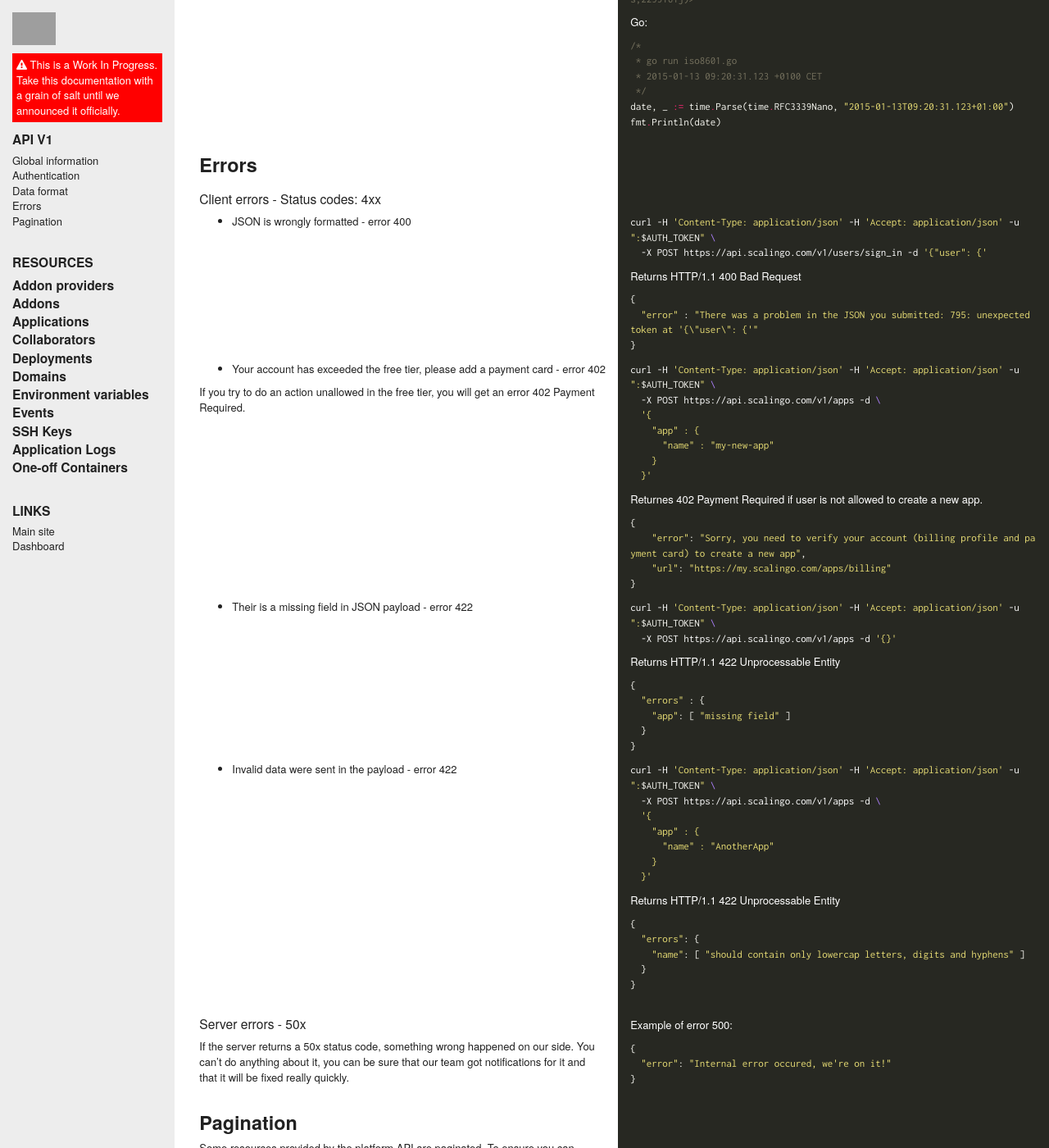
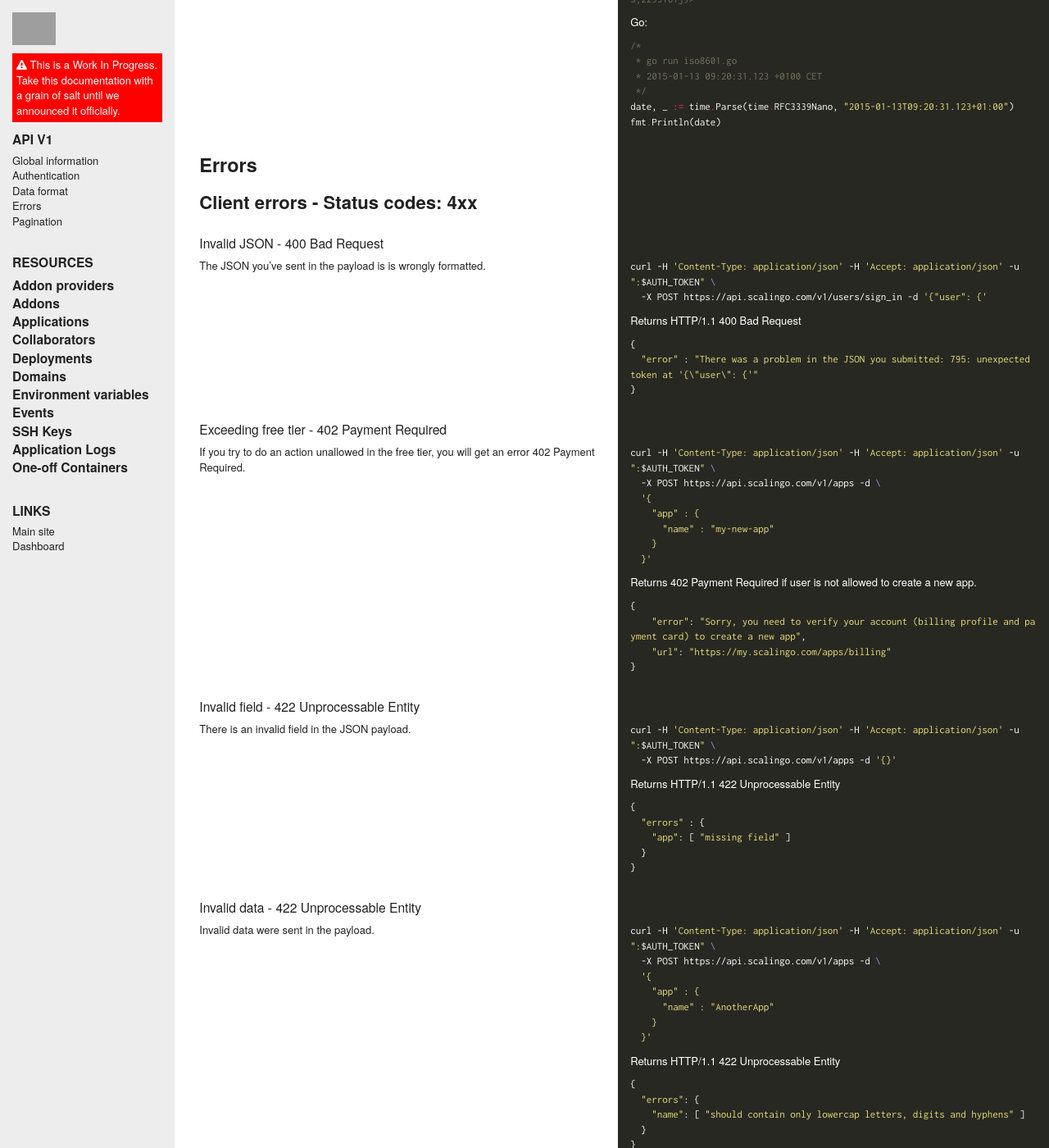
Before and after one commit to xcarpentier/developers.scalingo.com, a Jekyll site: the page built from index.html, in a window 1280 px wide and 1400 px high, scrolled down 2194 px. Shown: the whole window at 82% size. Built offline with Jekyll 4.4.1, drawn with Linux system fonts in a browser that asks for light colours; nearby versions of some CDN libraries; some of the changed text lies outside the part shown; grey boxes are pictures that could not be loaded.

Commit message:
Typos and improve error display

```diff
--- a/index.html
+++ b/index.html
@@ -118,7 +118,7 @@
 </code></pre>
 </div>
 
-<p>Return 201 Created</p>
+<p>Returns 201 Created</p>
 
 <div class="highlighter-rouge"><pre class="highlight"><code><span class="p">{</span><span class="w">
   </span><span class="s2">"authentication_token"</span><span class="p">:</span><span class="s2">"abcdef0123456789-"</span><span class="w">
@@ -215,12 +215,13 @@
 </div></div><div class='row'><div class='col-xs-12 col-sm-6 sidebar-text'>
 <h1 id="errors">Errors</h1>
 
-<h3 id="client-errors---status-codes-4xx">Client errors - Status codes: 4xx</h3>
+<h2 id="client-errors---status-codes-4xx">Client errors - Status codes: 4xx</h2>
 
 </div><div class='hidden-xs col-xs-12 col-sm-6 sidebar-code'></div></div><div class='row'><div class='col-xs-12 col-sm-6 sidebar-text'>
-<ul>
-  <li>JSON is wrongly formatted - error 400</li>
-</ul>
+<h3 id="invalid-json---400-bad-request">Invalid JSON - 400 Bad Request</h3>
+
+</div><div class='hidden-xs col-xs-12 col-sm-6 sidebar-code'></div></div><div class='row'><div class='col-xs-12 col-sm-6 sidebar-text'>
+<p>The JSON you’ve sent in the payload is is wrongly formatted.</p>
 
 </div><div class='col-xs-12 col-sm-6 sidebar-code'>
 <div class="highlighter-rouge"><pre class="highlight"><code>curl -H <span class="s1">'Content-Type: application/json'</span> -H <span class="s1">'Accept: application/json'</span> -u <span class="s2">":</span><span class="nv">$AUTH_TOKEN</span><span class="s2">"</span> <span class="se">\ </span>
@@ -237,10 +238,9 @@
 </div>
 
 </div></div><div class='row'><div class='col-xs-12 col-sm-6 sidebar-text'>
-<ul>
-  <li>Your account has exceeded the free tier, please add a payment card - error 402</li>
-</ul>
+<h3 id="exceeding-free-tier---402-payment-required">Exceeding free tier - 402 Payment Required</h3>
 
+</div><div class='hidden-xs col-xs-12 col-sm-6 sidebar-code'></div></div><div class='row'><div class='col-xs-12 col-sm-6 sidebar-text'>
 <p>If you try to do an action unallowed in the free tier, you will get an error 402 Payment Required.</p>
 
 </div><div class='col-xs-12 col-sm-6 sidebar-code'>
@@ -254,7 +254,7 @@
 </code></pre>
 </div>
 
-<p>Returnes 402 Payment Required if user is not allowed to create a new app.</p>
+<p>Returns 402 Payment Required if user is not allowed to create a new app.</p>
 
 <div class="highlighter-rouge"><pre class="highlight"><code><span class="p">{</span><span class="w">
     </span><span class="s2">"error"</span><span class="p">:</span><span class="w"> </span><span class="s2">"Sorry, you need to verify your account (billing profile and payment card) to create a new app"</span><span class="p">,</span><span class="w">
@@ -264,9 +264,10 @@
 </div>
 
 </div></div><div class='row'><div class='col-xs-12 col-sm-6 sidebar-text'>
-<ul>
-  <li>Their is a missing field in JSON payload - error 422</li>
-</ul>
+<h3 id="invalid-field---422-unprocessable-entity">Invalid field - 422 Unprocessable Entity</h3>
+
+</div><div class='hidden-xs col-xs-12 col-sm-6 sidebar-code'></div></div><div class='row'><div class='col-xs-12 col-sm-6 sidebar-text'>
+<p>There is an invalid field in the JSON payload.</p>
 
 </div><div class='col-xs-12 col-sm-6 sidebar-code'>
 <div class="highlighter-rouge"><pre class="highlight"><code>curl -H <span class="s1">'Content-Type: application/json'</span> -H <span class="s1">'Accept: application/json'</span> -u <span class="s2">":</span><span class="nv">$AUTH_TOKEN</span><span class="s2">"</span> <span class="se">\</span>
@@ -285,9 +286,10 @@
 </div>
 
 </div></div><div class='row'><div class='col-xs-12 col-sm-6 sidebar-text'>
-<ul>
-  <li>Invalid data were sent in the payload - error 422</li>
-</ul>
+<h3 id="invalid-data---422-unprocessable-entity">Invalid data - 422 Unprocessable Entity</h3>
+
+</div><div class='hidden-xs col-xs-12 col-sm-6 sidebar-code'></div></div><div class='row'><div class='col-xs-12 col-sm-6 sidebar-text'>
+<p>Invalid data were sent in the payload.</p>
 
 </div><div class='col-xs-12 col-sm-6 sidebar-code'>
 <div class="highlighter-rouge"><pre class="highlight"><code>curl -H <span class="s1">'Content-Type: application/json'</span> -H <span class="s1">'Accept: application/json'</span> -u <span class="s2">":</span><span class="nv">$AUTH_TOKEN</span><span class="s2">"</span> <span class="se">\ </span>
@@ -313,6 +315,7 @@
 </div></div><div class='row'><div class='col-xs-12 col-sm-6 sidebar-text'>
 <h3 id="server-errors---50x">Server errors - 50x</h3>
 
+</div><div class='hidden-xs col-xs-12 col-sm-6 sidebar-code'></div></div><div class='row'><div class='col-xs-12 col-sm-6 sidebar-text'>
 <p>If the server returns a 50x status code, something wrong happened on our side.
 You can’t do anything about it, you can be sure that our team got notifications
 for it and that it will be fixed really quickly.</p>
```
Also changed, not shown: markdown/index.md (+23 -7 lines).
